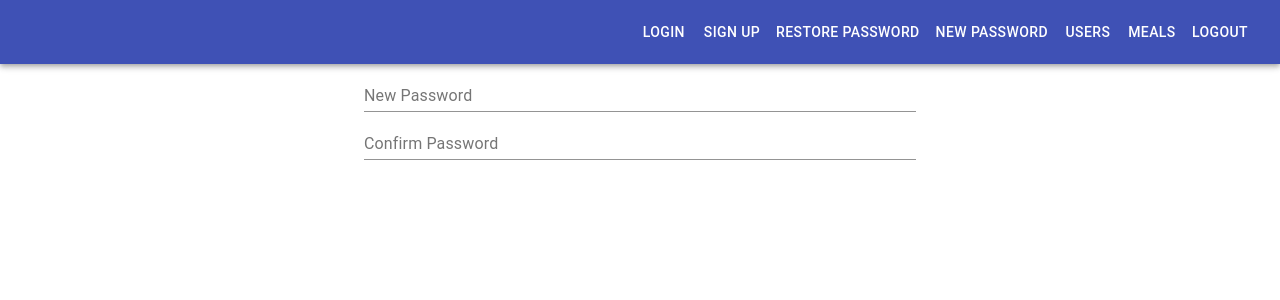
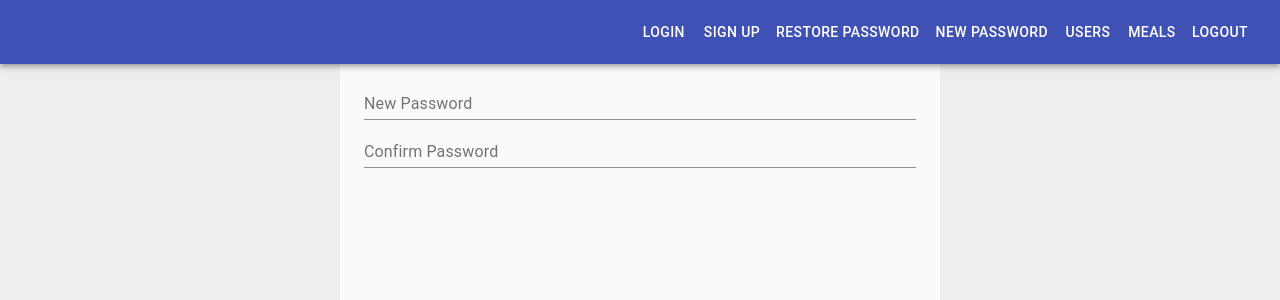
Before and after one commit to pavel-koryagin/demo-app-2020-01, a React (Create React App) app: page /restore-password/new in a window 1280 px wide. Shown: the top 300 px of the page. Built offline with nearby package versions, Linux system fonts and the light colour scheme; what redux-form-validators would draw is missing.

Commit message:
Tune Layout

```diff
--- a/src/views/Layout.tsx
+++ b/src/views/Layout.tsx
@@ -11,6 +11,17 @@ const useStyles = makeStyles((theme: Theme) =>
   createStyles({
     active: {
       background: theme.palette.primary.dark,
+    },
+    page: {
+      minHeight: '100vh',
+      background: '#eee',
+      display: 'flex',
+      flexDirection: 'column',
+    },
+    content: {
+      paddingTop: theme.spacing(1),
+      background: theme.palette.background.default,
+      flex: 1,
     },
   }),
 );
@@ -51,9 +62,10 @@ const Layout: React.FC<Props> = ({
   currentUrl,
   onLogout,
 }: Props) => {
+  const classes = useStyles();
 
   return (
-    <>
+    <Box className={classes.page}>
       <AppBar position="static">
         <Toolbar>
           <Box style={{ flex: 1 }} />
@@ -68,10 +80,10 @@ const Layout: React.FC<Props> = ({
           <Button color="inherit" onClick={e => onLogout()}>Logout</Button>
         </Toolbar>
       </AppBar>
-      <Container maxWidth="sm">
+      <Container maxWidth="sm" classes={{ root: classes.content }}>
         {children}
       </Container>
-    </>
+    </Box>
   );
 };
 
```
